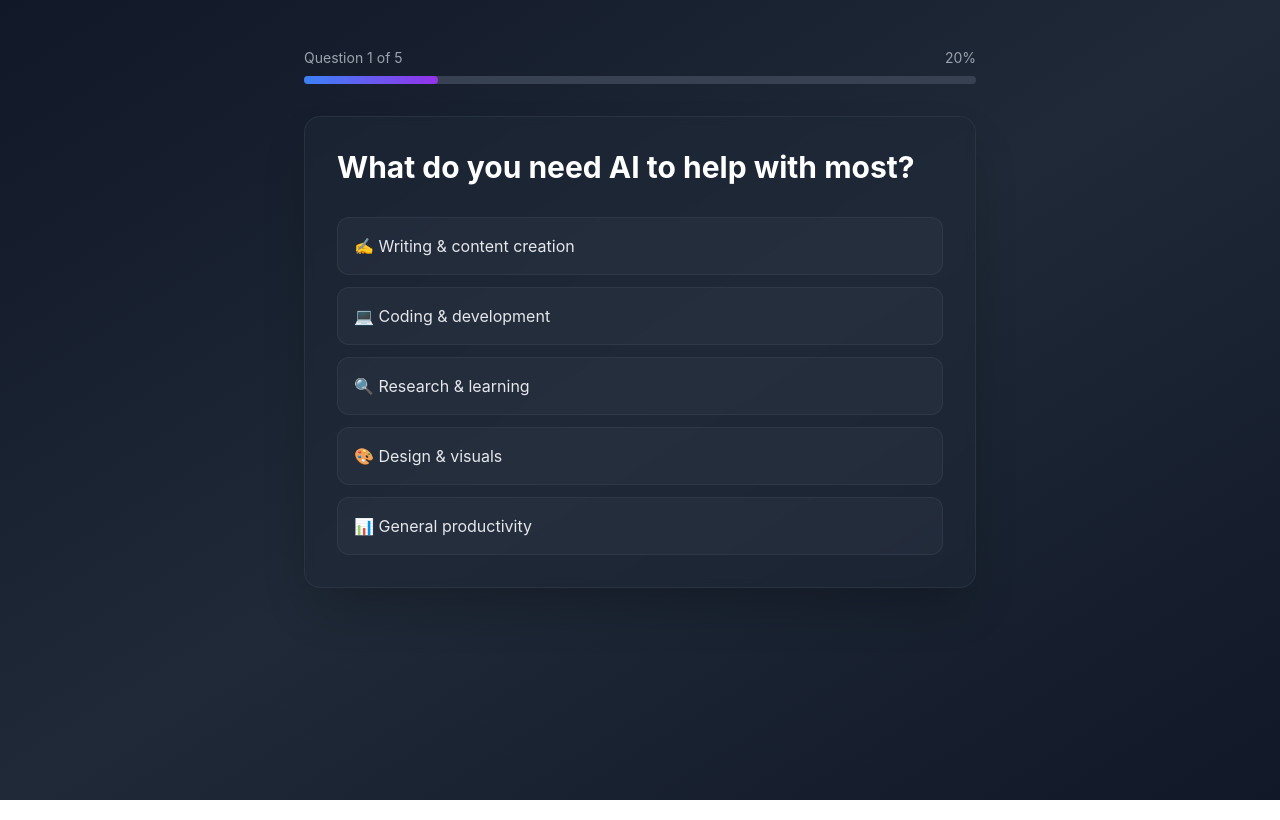
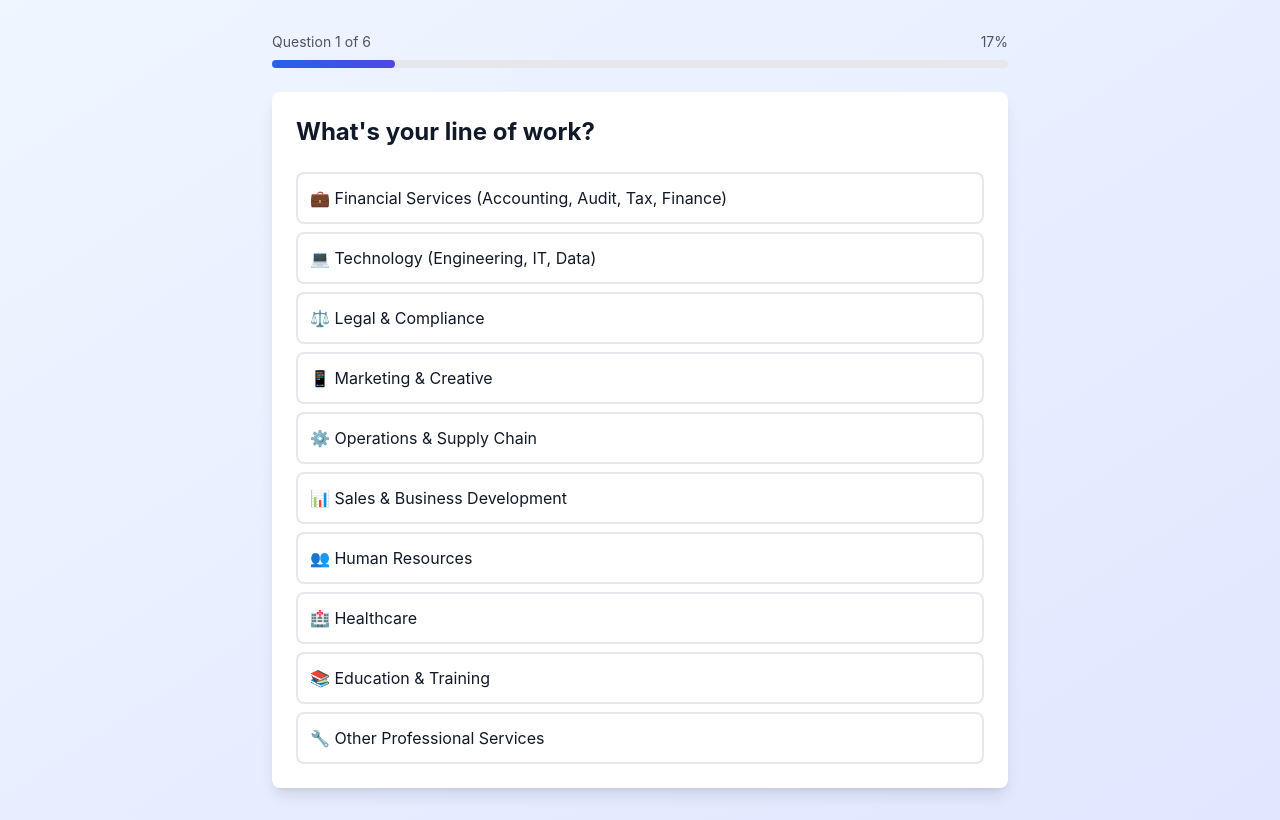
Before and after one commit to mattship26-gif/ai-matcher1, a Next.js app: page /quiz in a window 1280 px wide. Built offline with nearby package versions, Linux system fonts and the light colour scheme.

Commit message:
Update page.tsx

```diff
--- a/src/app/quiz/page.tsx
+++ b/src/app/quiz/page.tsx
@@ -6,13 +6,15 @@ import { useRouter } from 'next/navigation'
 type Answer = {
   value: string
   label: string
-  weight: Record<string, number>
+  weight?: Record<string, number>
 }
 
 type Question = {
   id: string
   question: string
   answers: Answer[]
+  conditional?: boolean
+  showIf?: (answers: Record<string, string>) => boolean
 }
 
 export default function Quiz() {
@@ -20,66 +22,248 @@ export default function Quiz() {
   const [currentQuestion, setCurrentQuestion] = useState(0)
   const [answers, setAnswers] = useState<Record<string, string>>({})
 
-  const questions: Question[] = [
+  const allQuestions: Question[] = [
     {
-      id: 'primary_use',
-      question: 'What do you need AI to help with most?',
+      id: 'industry',
+      question: 'What\'s your line of work?',
       answers: [
-        { value: 'writing', label: '✍️ Writing & content creation', weight: { chatgpt: 5, claude: 5, notion: 4, grammarly: 4 } },
-        { value: 'coding', label: '💻 Coding & development', weight: { copilot: 5, cursor: 5, tabnine: 4, chatgpt: 3 } },
-        { value: 'research', label: '🔍 Research & learning', weight: { perplexity: 5, chatgpt: 4, claude: 4, gemini: 3 } },
-        { value: 'design', label: '🎨 Design & visuals', weight: { midjourney: 5, canva: 4, chatgpt: 2, claude: 2 } },
-        { value: 'productivity', label: '📊 General productivity', weight: { notion: 5, chatgpt: 4, claude: 3, grammarly: 3 } }
+        { value: 'financial', label: '💼 Financial Services (Accounting, Audit, Tax, Finance)' },
+        { value: 'technology', label: '💻 Technology (Engineering, IT, Data)' },
+        { value: 'legal', label: '⚖️ Legal & Compliance' },
+        { value: 'marketing', label: '📱 Marketing & Creative' },
+        { value: 'operations', label: '⚙️ Operations & Supply Chain' },
+        { value: 'sales', label: '📊 Sales & Business Development' },
+        { value: 'hr', label: '👥 Human Resources' },
+        { value: 'healthcare', label: '🏥 Healthcare' },
+        { value: 'education', label: '📚 Education & Training' },
+        { value: 'other', label: '🔧 Other Professional Services' }
+      ]
+    },
+    // Financial Services roles
+    {
+      id: 'role',
+      question: 'What\'s your specific role?',
+      conditional: true,
+      showIf: (ans) => ans.industry === 'financial',
+      answers: [
+        { value: 'accounting', label: 'Accounting/Auditing' },
+        { value: 'financial_analysis', label: 'Financial Analysis' },
+        { value: 'tax', label: 'Tax' },
+        { value: 'risk', label: 'Risk & Compliance' },
+        { value: 'trading', label: 'Trading/Investment Banking' },
+        { value: 'general_finance', label: 'General Finance' }
+      ]
+    },
+    // Technology roles
+    {
+      id: 'role',
+      question: 'What\'s your specific role?',
+      conditional: true,
+      showIf: (ans) => ans.industry === 'technology',
+      answers: [
+        { value: 'software_dev', label: 'Software Development' },
+        { value: 'data_science', label: 'Data Science/Analytics' },
+        { value: 'product', label: 'Product Management' },
+        { value: 'it_admin', label: 'IT/Systems Admin' },
+        { value: 'tech_writing', label: 'Technical Writing' },
+        { value: 'qa', label: 'QA/Testing' }
+      ]
+    },
+    // Legal roles
+    {
+      id: 'role',
+      question: 'What\'s your specific role?',
+      conditional: true,
+      showIf: (ans) => ans.industry === 'legal',
+      answers: [
+        { value: 'attorney', label: 'Attorney/Lawyer' },
+        { value: 'paralegal', label: 'Paralegal' },
+        { value: 'compliance', label: 'Compliance Officer' },
+        { value: 'contracts', label: 'Contract Management' },
+        { value: 'legal_research', label: 'Legal Research' }
+      ]
+    },
+    // Marketing roles
+    {
+      id: 'role',
+      question: 'What\'s your specific role?',
+      conditional: true,
+      showIf: (ans) => ans.industry === 'marketing',
+      answers: [
+        { value: 'content', label: 'Content Creation' },
+        { value: 'social', label: 'Social Media' },
+        { value: 'design', label: 'Design/Creative' },
+        { value: 'seo', label: 'SEO/SEM' },
+        { value: 'brand', label: 'Brand/Strategy' },
+        { value: 'email', label: 'Email Marketing' }
+      ]
+    },
+    // Operations roles
+    {
+      id: 'role',
+      question: 'What\'s your specific role?',
+      conditional: true,
+      showIf: (ans) => ans.industry === 'operations',
+      answers: [
+        { value: 'project_mgmt', label: 'Project Management' },
+        { value: 'supply_chain', label: 'Supply Chain' },
+        { value: 'process', label: 'Process Improvement' },
+        { value: 'logistics', label: 'Logistics' },
+        { value: 'procurement', label: 'Procurement' }
+      ]
+    },
+    // Sales roles
+    {
+      id: 'role',
+      question: 'What\'s your specific role?',
+      conditional: true,
+      showIf: (ans) => ans.industry === 'sales',
+      answers: [
+        { value: 'account_exec', label: 'Account Executive' },
+        { value: 'bdr', label: 'BDR/SDR' },
+        { value: 'account_mgmt', label: 'Account Management' },
+        { value: 'sales_ops', label: 'Sales Operations' },
+        { value: 'sales_eng', label: 'Sales Engineering' }
+      ]
+    },
+    // HR roles
+    {
+      id: 'role',
+      question: 'What\'s your specific role?',
+      conditional: true,
+      showIf: (ans) => ans.industry === 'hr',
+      answers: [
+        { value: 'recruiting', label: 'Recruiting/Talent Acquisition' },
+        { value: 'hr_ops', label: 'HR Operations' },
+        { value: 'learning', label: 'Learning & Development' },
+        { value: 'comp_benefits', label: 'Compensation & Benefits' },
+        { value: 'hr_business', label: 'HR Business Partner' }
+      ]
+    },
+    // Healthcare roles
+    {
+      id: 'role',
+      question: 'What\'s your specific role?',
+      conditional: true,
+      showIf: (ans) => ans.industry === 'healthcare',
+      answers: [
+        { value: 'clinical', label: 'Clinical/Medical' },
+        { value: 'admin', label: 'Healthcare Administration' },
+        { value: 'research', label: 'Medical Research' },
+        { value: 'health_it', label: 'Health IT' },
+        { value: 'pharma', label: 'Pharmaceutical' }
+      ]
+    },
+    // Education roles
+    {
+      id: 'role',
+      question: 'What\'s your specific role?',
+      conditional: true,
+      showIf: (ans) => ans.industry === 'education',
+      answers: [
+        { value: 'teacher', label: 'Teacher/Instructor' },
+        { value: 'curriculum', label: 'Curriculum Development' },
+        { value: 'ed_admin', label: 'Educational Administration' },
+        { value: 'instructional', label: 'Instructional Design' },
+        { value: 'ed_tech', label: 'Educational Technology' }
+      ]
+    },
+    // Other roles
+    {
+      id: 'role',
+      question: 'What\'s your specific role?',
+      conditional: true,
+      showIf: (ans) => ans.industry === 'other',
+      answers: [
+        { value: 'consulting', label: 'Consulting' },
+        { value: 'research', label: 'Research & Analysis' },
+        { value: 'admin', label: 'Administration' },
+        { value: 'customer_service', label: 'Customer Service' },
+        { value: 'other_role', label: 'Other' }
+      ]
+    },
+    // Task-based questions (apply to all)
+    {
+      id: 'primary_task',
+      question: 'What takes up most of your time?',
+      answers: [
+        { value: 'writing', label: '✍️ Writing reports, emails, or documents' },
+        { value: 'data_analysis', label: '📊 Analyzing data or numbers' },
+        { value: 'coding', label: '💻 Writing or reviewing code' },
+        { value: 'research', label: '🔍 Research and information gathering' },
+        { value: 'creative', label: '🎨 Creative work (design, content, etc.)' },
+        { value: 'communication', label: '💬 Client/team communication' },
+        { value: 'admin', label: '📋 Administrative tasks' }
+      ]
+    },
+    {
+      id: 'biggest_pain',
+      question: 'What\'s your biggest productivity bottleneck?',
+      answers: [
+        { value: 'repetitive', label: '🔄 Repetitive tasks that waste time' },
+        { value: 'writing_quality', label: '📝 Getting writing to sound right' },
+        { value: 'finding_info', label: '🔎 Finding the right information quickly' },
+        { value: 'staying_current', label: '📰 Keeping up with industry changes' },
+        { value: 'complex_analysis', label: '🧠 Breaking down complex problems' },
+        { value: 'consistency', label: '⚖️ Maintaining consistency across work' }
       ]
     },
     {
       id: 'work_style',
       question: 'How do you prefer to work?',
       answers: [
-        { value: 'deep', label: '🧠 Deep, focused sessions', weight: { claude: 4, copilot: 4, notion: 3, perplexity: 3 } },
-        { value: 'quick', label: '⚡ Quick hits throughout the day', weight: { chatgpt: 4, grammarly: 4, canva: 3, gemini: 3 } },
-        { value: 'collaborative', label: '👥 Collaborative with others', weight: { notion: 4, canva: 3, chatgpt: 3, claude: 2 } },
-        { value: 'iterative', label: '🔄 Iterative refinement', weight: { cursor: 4, midjourney: 4, claude: 3, copilot: 3 } }
+        { value: 'deep', label: '🧠 Deep, focused sessions' },
+        { value: 'quick', label: '⚡ Quick hits throughout the day' },
+        { value: 'collaborative', label: '👥 Collaborative with others' },
+        { value: 'iterative', label: '🔄 Iterative refinement' }
       ]
     },
     {
-      id: 'complexity',
-      question: 'What level of complexity do you typically deal with?',
+      id: 'tech_comfort',
+      question: 'How comfortable are you with new technology?',
       answers: [
-        { value: 'simple', label: '📝 Straightforward tasks', weight: { grammarly: 4, canva: 4, chatgpt: 3, gemini: 3 } },
-        { value: 'moderate', label: '⚙️ Mix of simple and complex', weight: { chatgpt: 4, notion: 4, claude: 3, copilot: 3 } },
-        { value: 'complex', label: '🎯 Complex, nuanced work', weight: { claude: 5, cursor: 4, perplexity: 4, copilot: 4 } },
-        { value: 'technical', label: '🔬 Highly technical', weight: { copilot: 5, cursor: 5, tabnine: 4, claude: 4 } }
-      ]
-    },
-    {
-      id: 'platform',
-      question: 'Where do you want to use AI?',
-      answers: [
-        { value: 'browser', label: '🌐 In my web browser', weight: { chatgpt: 4, claude: 4, perplexity: 4, midjourney: 3 } },
-        { value: 'desktop', label: '💻 Desktop application', weight: { cursor: 4, notion: 3, canva: 2, grammarly: 3 } },
-        { value: 'ide', label: '⚙️ Inside my code editor', weight: { copilot: 4, cursor: 4, tabnine: 4, chatgpt: 2 } },
-        { value: 'mobile', label: '📱 On my phone', weight: { chatgpt: 3, gemini: 3, grammarly: 2, canva: 3 } },
-        { value: 'flexible', label: '🔄 Wherever I am', weight: { chatgpt: 4, claude: 3, notion: 3, canva: 3 } }
+        { value: 'expert', label: '🚀 Very comfortable - I love trying new tools' },
+        { value: 'comfortable', label: '👍 Comfortable - I can learn quickly' },
+        { value: 'moderate', label: '🤷 Moderate - I need clear instructions' },
+        { value: 'beginner', label: '🆕 Beginner - I prefer simple, intuitive tools' }
       ]
     },
     {
       id: 'budget',
-      question: 'What\'s your budget preference?',
+      question: 'What\'s your budget for AI tools?',
       answers: [
-        { value: 'free', label: '🆓 Free tools only', weight: { gemini: 4, chatgpt: 3, canva: 2, grammarly: 2 } },
-        { value: 'low', label: '💵 Under $20/month', weight: { chatgpt: 4, claude: 4, grammarly: 3, canva: 3 } },
-        { value: 'medium', label: '💰 $20-50/month', weight: { copilot: 4, notion: 4, midjourney: 3, cursor: 3 } },
-        { value: 'flexible', label: '💎 Whatever works best', weight: { cursor: 4, claude: 4, copilot: 4, perplexity: 3 } }
+        { value: 'free', label: '🆓 Free tools only' },
+        { value: 'low', label: '💵 Under $20/month' },
+        { value: 'medium', label: '💰 $20-50/month' },
+        { value: 'flexible', label: '💎 Whatever works best' }
       ]
     }
   ]
 
+  // Filter questions based on previous answers
+  const getVisibleQuestions = () => {
+    return allQuestions.filter(q => {
+      if (!q.conditional) return true
+      if (q.showIf) return q.showIf(answers)
+      return false
+    })
+  }
+
+  const visibleQuestions = getVisibleQuestions()
+  const currentQ = visibleQuestions[currentQuestion]
+
   const handleAnswer = (value: string) => {
-    const newAnswers = { ...answers, [questions[currentQuestion].id]: value }
+    const newAnswers = { ...answers, [currentQ.id]: value }
     setAnswers(newAnswers)
 
-    if (currentQuestion < questions.length - 1) {
+    // Recalculate visible questions with new answers
+    const newVisibleQuestions = allQuestions.filter(q => {
+      if (!q.conditional) return true
+      if (q.showIf) return q.showIf(newAnswers)
+      return false
+    })
+
+    if (currentQuestion < newVisibleQuestions.length - 1) {
       setCurrentQuestion(currentQuestion + 1)
     } else {
       const params = new URLSearchParams()
@@ -96,38 +280,35 @@ export default function Quiz() {
     }
   }
 
-  const progress = ((currentQuestion + 1) / questions.length) * 100
+  const progress = ((currentQuestion + 1) / visibleQuestions.length) * 100
 
   return (
-    <div className="min-h-screen bg-gradient-to-br from-gray-900 via-gray-800 to-gray-900">
-      <div className="container mx-auto px-6 py-12">
-        <div className="max-w-2xl mx-auto">
-          {/* Progress bar */}
-          <div className="mb-8">
-            <div className="flex justify-between text-sm text-gray-400 mb-2">
-              <span>Question {currentQuestion + 1} of {questions.length}</span>
+    <div className="min-h-screen bg-gradient-to-br from-blue-50 to-indigo-100">
+      <div className="container mx-auto px-4 py-8 max-w-3xl">
+        <div className="mb-6">
+          <div className="flex justify-between text-sm text-gray-600 mb-2">
+            <span>Question {currentQuestion + 1} of {visibleQuestions.length}</span>
             <span>{Math.round(progress)}%</span>
           </div>
-            <div className="w-full bg-gray-700 rounded-full h-2">
+          <div className="w-full bg-gray-200 rounded-full h-2">
             <div
-                className="bg-gradient-to-r from-blue-500 to-purple-600 h-2 rounded-full transition-all duration-300"
+              className="bg-gradient-to-r from-blue-600 to-indigo-600 h-2 rounded-full transition-all duration-300"
               style={{ width: `${progress}%` }}
             />
           </div>
         </div>
 
-          {/* Question card */}
-          <div className="bg-gray-800/50 backdrop-blur-sm rounded-2xl p-8 shadow-2xl border border-gray-700/50">
-            <h2 className="text-3xl font-bold text-white mb-8">
-              {questions[currentQuestion].question}
+        <div className="bg-white rounded-lg shadow-lg p-6">
+          <h2 className="text-2xl font-bold text-gray-900 mb-6">
+            {currentQ.question}
           </h2>
 
-            <div className="space-y-3">
-              {questions[currentQuestion].answers.map((answer) => (
+          <div className="space-y-2">
+            {currentQ.answers.map((answer) => (
               <button
                 key={answer.value}
                 onClick={() => handleAnswer(answer.value)}
-                  className="w-full text-left p-4 rounded-xl bg-gray-700/30 hover:bg-gray-700/60 border border-gray-600/30 hover:border-blue-500/50 transition-all text-gray-200 hover:text-white transform hover:scale-[1.02]"
+                className="w-full text-left p-3 rounded-lg border-2 border-gray-200 hover:border-blue-500 hover:bg-blue-50 transition-all text-gray-900"
               >
                 {answer.label}
               </button>
@@ -137,7 +318,7 @@ export default function Quiz() {
           {currentQuestion > 0 && (
             <button
               onClick={handleBack}
-                className="mt-6 text-gray-400 hover:text-white transition-colors"
+              className="mt-4 text-gray-600 hover:text-gray-900 transition-colors text-sm"
             >
               ← Back
             </button>
@@ -145,6 +326,5 @@ export default function Quiz() {
         </div>
       </div>
     </div>
-    </div>
   )
 }
```
Lines whose indentation alone changed are shown as unchanged.
